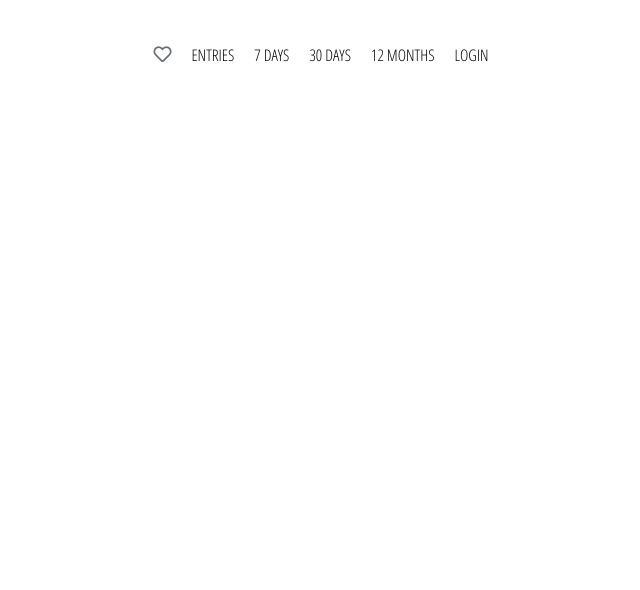
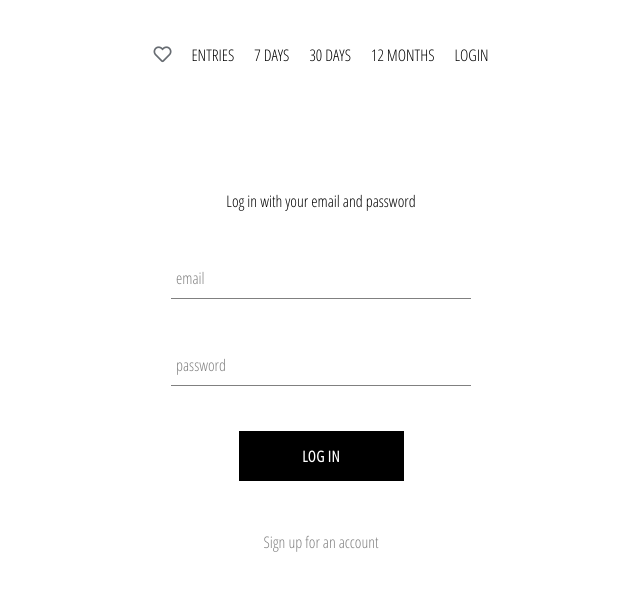
Before and after one commit to jasoncollum/bpm-r, a React (Create React App) app: page /signin in a window 1280 px wide. Shown: the top 590 px of the page, without its empty margins (319-959 px from the left). Built offline with nearby package versions, Linux system fonts and the light colour scheme.

Commit message:
initial setup for sign-in form

```diff
--- a/src/App.js
+++ b/src/App.js
@@ -3,6 +3,7 @@
 
 import Header from './components/header/header.component';
 import HomePage from './pages/homepage/homepage.component';
+import SignInAndSignUpPage from './pages/sign-in-and-sign-up-page/sign-in-and-sign-up-page.component';
 
 import './App.css';
 
@@ -12,6 +13,7 @@
       <Header />
       <Switch>
         <Route exact path={'/'} component={HomePage} />
+        <Route path={'/signin'} component={SignInAndSignUpPage} />
       </Switch>
     </div>
   );
--- /dev/null
+++ b/src/components/custom-button/custom-button.component.jsx
@@ -0,0 +1,13 @@
+import React from 'react';
+
+import './custom-button.styles.scss';
+
+const CustomButton = ({ children, isGoogleSignIn, ...otherProps }) => (
+    <button
+        className={`${isGoogleSignIn ? 'google-sign-in' : ''} custom-button`} {...otherProps}
+    >
+        {children}
+    </button >
+);
+
+export default CustomButton;
--- /dev/null
+++ b/src/components/custom-button/custom-button.styles.scss
@@ -0,0 +1,32 @@
+.custom-button {
+  min-width: 165px;
+  width: auto;
+  height: 50px;
+  letter-spacing: 0.5px;
+  line-height: 50px;
+  padding: 0 35px 0 35px;
+  font-size: 15px;
+  background-color: black;
+  color: white;
+  text-transform: uppercase;
+  font-family: 'Open Sans Condensed';
+  font-weight: bolder;
+  border: none;
+  cursor: pointer;
+
+  &:hover {
+    background-color: white;
+    color: black;
+    border: 1px solid black;
+  }
+
+  &.google-sign-in {
+    background-color: #4285f4;
+    color: white;
+
+    &:hover {
+        background-color: #357ae8;
+        border: none;
+    }
+  }
+}
--- /dev/null
+++ b/src/components/form-input/form-input.component.jsx
@@ -0,0 +1,18 @@
+import React from 'react';
+
+import './form-input.styles.scss';
+
+const FormInput = ({ handleChange, label, ...otherProps }) => (
+    <div className='group'>
+        <input className='form-input' onChange={handleChange} {...otherProps} />
+        {
+            label ?
+                (<label className={`${otherProps.value.length ? 'shrink' : ''} form-input-label`}>
+                    {label}
+                </label>)
+                : null
+        }
+    </div>
+)
+
+export default FormInput;
--- /dev/null
+++ b/src/components/form-input/form-input.styles.scss
@@ -0,0 +1,54 @@
+$sub-color: grey;
+$main-color: black;
+
+@mixin shrinkLabel {
+  top: -14px;
+  font-size: 12px;
+  color: $main-color;
+}
+
+.group {
+  position: relative;
+  margin: 45px 0;
+
+  .form-input {
+    background: none;
+    background-color: white;
+    color: $sub-color;
+    font-size: 18px;
+    padding: 10px 10px 10px 5px;
+    display: block;
+    width: 100%;
+    border: none;
+    border-radius: 0;
+    border-bottom: 1px solid $sub-color;
+    margin: 25px 0;
+
+    &:focus {
+      outline: none;
+    }
+
+    &:focus ~ .form-input-label {
+      @include shrinkLabel();
+    }
+  }
+
+  input[type='password'] {
+    letter-spacing: 0.3em;
+  }
+
+  .form-input-label {
+    color: $sub-color;
+    font-size: 16px;
+    font-weight: normal;
+    position: absolute;
+    pointer-events: none;
+    left: 5px;
+    top: 10px;
+    transition: 300ms ease all;
+
+    &.shrink {
+      @include shrinkLabel();
+    }
+  }
+}
--- a/src/components/header/header.component.jsx
+++ b/src/components/header/header.component.jsx
@@ -15,7 +15,7 @@
             <Link className='option' to='/entries'>7 DAYS</Link>
             <Link className='option' to='/entries'>30 DAYS</Link>
             <Link className='option' to='/months'>12 MONTHS</Link>
-            <Link className='option' to='/login'>LOGIN</Link>
+            <Link className='option' to='/signin'>LOGIN</Link>
             {/* {
                 currentUser ?
                     <div className='option' onClick={() => auth.signOut()}>
--- /dev/null
+++ b/src/components/sign-in/sign-in.component.jsx
@@ -0,0 +1,68 @@
+import React from 'react';
+
+import FormInput from '../form-input/form-input.component';
+import CustomButton from '../custom-button/custom-button.component';
+
+// import { auth, signInWithGoogle } from '../../firebase/firebase.utils';
+
+import './sign-in.styles.scss';
+
+class SignIn extends React.Component {
+    constructor(props) {
+        super(props);
+
+        this.state = {
+            email: '',
+            password: ''
+        }
+    }
+
+    handleSubmit = async e => {
+        e.preventDefault();
+
+        const { email, password } = this.state;
+
+        // try {
+        //     await auth.signInWithEmailAndPassword(email, password);
+        //     this.setState({ email: '', password: '' });
+        // } catch (error) {
+        //     console.log(error);
+        // }
+    };
+
+    handleChange = e => {
+        const { value, name } = e.target;
+        this.setState({ [name]: value });
+    }
+
+    render() {
+        return (
+            <div className='sign-in'>
+                <span>Log in with your email and password</span>
+
+                <form onSubmit={this.handleSubmit}>
+                    <FormInput
+                        name="email"
+                        type="email"
+                        value={this.state.email}
+                        handleChange={this.handleChange}
+                        label="email"
+                        required />
+                    <FormInput
+                        name="password"
+                        type="password"
+                        value={this.state.password}
+                        handleChange={this.handleChange}
+                        label="password"
+                        required />
+                    <div className='button'>
+                        <CustomButton type="submit">Log in</CustomButton>
+                    </div>
+                    <span className='sign-up-message'>Sign up for an account</span>
+                </form>
+            </div>
+        )
+    }
+}
+
+export default SignIn;
--- /dev/null
+++ b/src/components/sign-in/sign-in.styles.scss
@@ -0,0 +1,17 @@
+.sign-in {
+    width: 300px;
+    display: flex;
+    flex-direction: column;
+
+    .title {
+        margin: 10px 0;
+    }
+
+    .button {
+        margin-bottom: 50px;
+    }
+
+    .sign-up-message {
+        color: grey;
+    }
+}
--- a/src/pages/sign-in-and sign-up-page/sign-in-and sign-up-page.styles.scss
+++ /dev/null
@@ -1,6 +0,0 @@
-.sign-in-and-sign-up {
-    width: 850px;
-    display: flex;
-    justify-content: space-between;
-    margin: 30px auto;
-}
--- a/src/pages/sign-in-and sign-up-page/sign-in-and sign-up-page.component.jsx
+++ b/src/pages/sign-in-and-sign-up-page/sign-in-and-sign-up-page.component.jsx
@@ -1,14 +1,14 @@
 import React from 'react';
 
-// import SignIn from '../../components/sign-in/sign-in.component';
+import SignIn from '../../components/sign-in/sign-in.component';
 // import SignUp from '../../components/sign-up/sign-up.component';
 
-import './sign-in-sign-up.styles.scss';
+import './sign-in-and-sign-up-page.styles.scss';
 
 const SignInAndSignUpPage = () => (
     <div className='sign-in-and-sign-up'>
-        {/* <SignIn />
-        <SignUp /> */}
+        <SignIn />
+        {/* <SignUp /> */}
     </div>
 );
 
--- /dev/null
+++ b/src/pages/sign-in-and-sign-up-page/sign-in-and-sign-up-page.styles.scss
@@ -0,0 +1,6 @@
+.sign-in-and-sign-up {
+    // width: 500px;
+    display: flex;
+    justify-content: center;
+    margin: 100px auto;
+}
```
